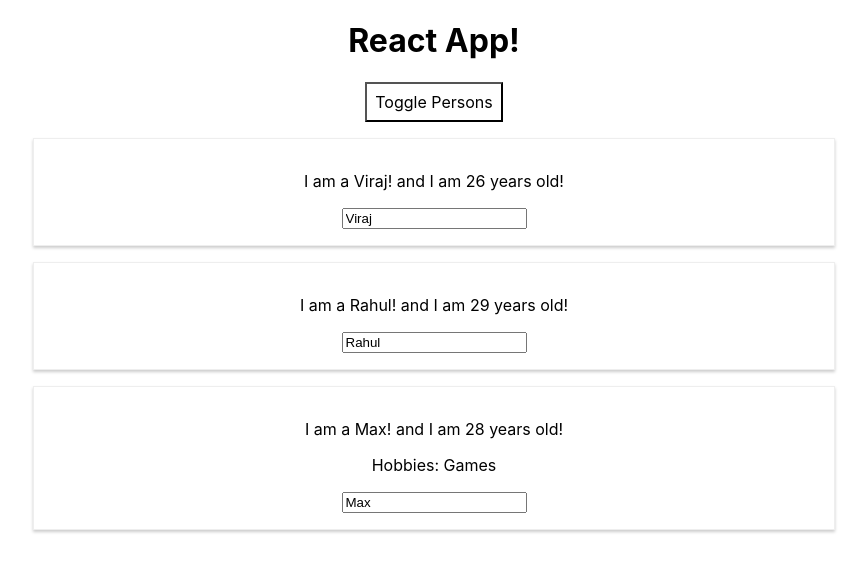
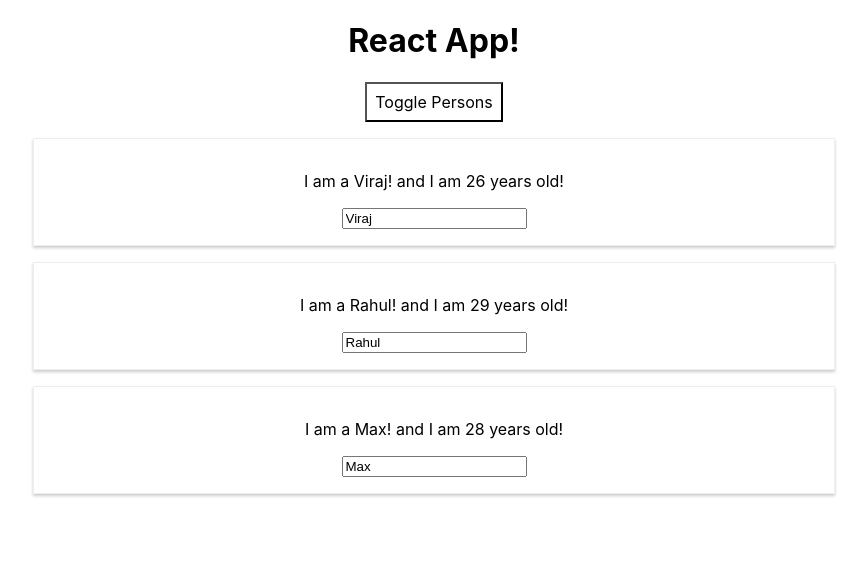
Before and after one commit to vbhosle/react-complete-guide, a React (Create React App) app: page / in a window 1280 px wide. Both pictures are taken after a click on the button "Toggle Persons". Shown: the top 572 px of the page, without its empty margins (206-1073 px from the left). Built offline with nearby package versions, Linux system fonts and the light colour scheme.

Commit message:
Outputting lists

```diff
--- a/src/App.js
+++ b/src/App.js
@@ -51,9 +51,11 @@ class App extends Component {
     if (this.state.showPersons) {
       persons = (
         <div>
-          <Person click={() => this.switchNameHandler('Mandy')} name={this.state.persons[0].name} age={this.state.persons[0].age} />
-          <Person changed={this.nameChangedHandler} name={this.state.persons[1].name} age={this.state.persons[1].age} />
-          <Person name={this.state.persons[2].name} age={this.state.persons[2].age}>Hobbies: Games</Person>
+          {
+            this.state.persons.map(
+              person => <Person name={person.name} age={person.age} />
+            )
+          }
         </div>
       );
     }
```
